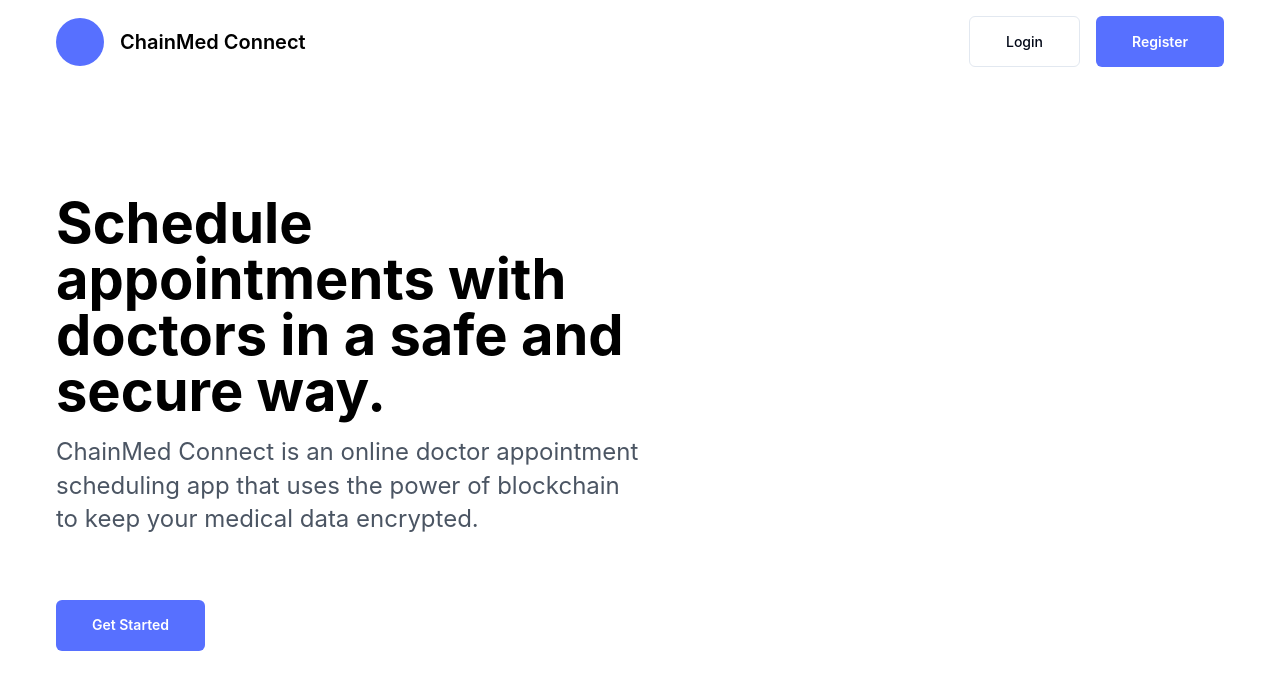
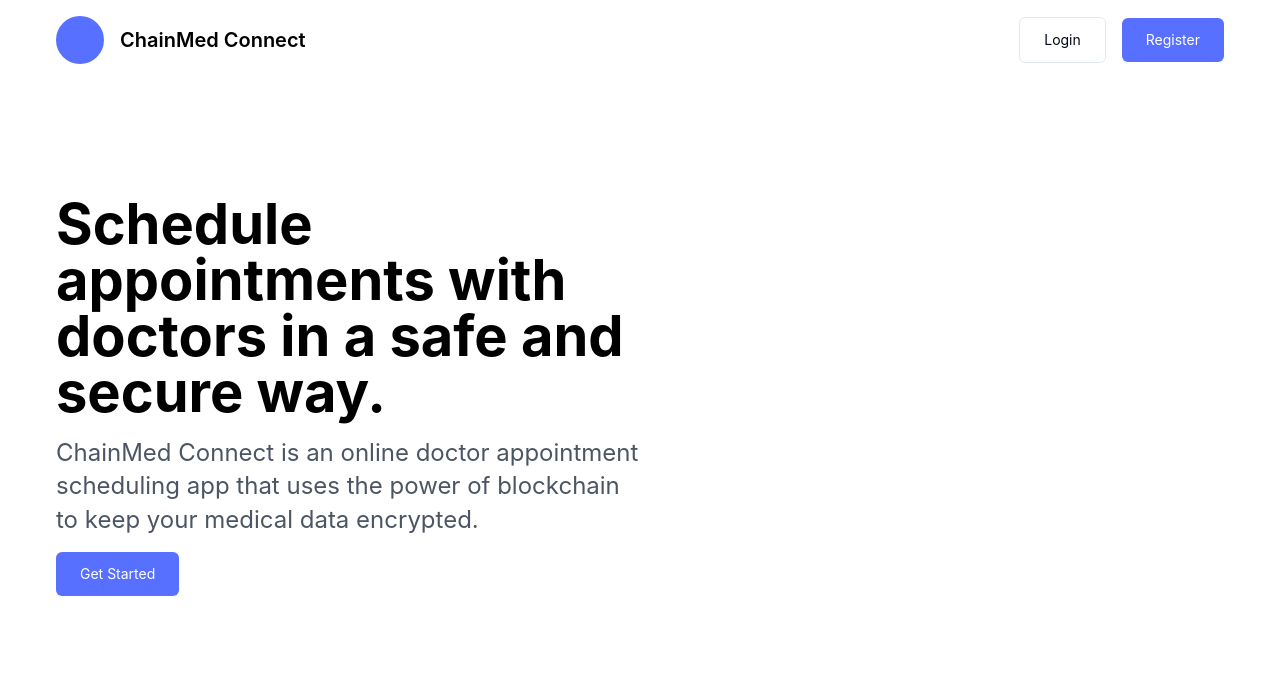
Before and after one commit to Samshh/Hackathon-Project---The-Launchpad, a React (Vite) app in the folder frontend/: page / in a window 1280 px wide. Shown: the top 690 px of the page. Built offline with nearby package versions, Linux system fonts and the light colour scheme.

Commit message:
minor changes

```diff
--- a/frontend/src/components/ui/button.tsx
+++ b/frontend/src/components/ui/button.tsx
@@ -5,24 +5,26 @@ import { cva, type VariantProps } from "class-variance-authority"
 import { cn } from "@/lib/utils"
 
 const buttonVariants = cva(
-  "inline-flex items-center justify-center whitespace-nowrap rounded-md text-sm font-medium ring-offset-background transition-colors focus-visible:outline-none focus-visible:ring-2 focus-visible:ring-ring focus-visible:ring-offset-2 disabled:pointer-events-none disabled:opacity-50",
+  "inline-flex w-min items-center justify-center whitespace-nowrap rounded-md text-sm font-medium ring-offset-background transition-colors focus-visible:outline-none focus-visible:ring-2 focus-visible:ring-ring focus-visible:ring-offset-2 disabled:pointer-events-none disabled:opacity-50",
   {
     variants: {
       variant: {
-        default: "bg-accent text-white font-semibold hover:bg-accent/90",
+        default: "bg-accent text-white font-normal hover:bg-accent/90",
         destructive:
           "bg-destructive text-destructive-foreground hover:bg-destructive/90",
         outline:
-          "border border-input bg-background hover:bg-accent hover:text-white",
+          "border border-input bg-background font-normal hover:bg-accent hover:text-white",
+        gender:
+          "border border-input bg-background font-normal hover:bg-accent hover:text-white px-[0.75rem] py-[0.5rem]",
         secondary:
           "bg-secondary text-secondary-foreground hover:bg-secondary/80",
         ghost: "hover:bg-accent hover:text-accent-foreground",
         link: "text-primary underline-offset-4 hover:underline",
       },
       size: {
-        default: "h-[3.188rem] px-[2.25rem] py-2",
+        default: "px-[0.75rem] py-[0.5rem]",
         sm: "h-9 rounded-md px-3",
-        lg: "h-11 rounded-md px-8",
+        lg: "px-[1.50rem] py-[0.75rem]",
         icon: "h-10 w-10",
       },
     },
--- a/frontend/src/pages/home/index.tsx
+++ b/frontend/src/pages/home/index.tsx
@@ -13,27 +13,27 @@ export default function HomePage() {
   };
 
   return (
-    <main className="max-w-[90rem] mx-auto px-[3.5rem] pt-[1rem] pb-[4.5rem] h-screen">
+    <main className="flex flex-col justify-between max-w-[90rem] mx-auto px-[3.5rem] pt-[1rem] pb-[4.5rem] h-screen">
       <nav className="sticky top-0 flex items-center justify-between">
         <HomeBtn />
         <div className="flex items-center justify-center gap-[1rem]">
-          <Button variant={"outline"} onClick={toLogin}>
+          <Button size={"lg"} variant={"outline"} onClick={toLogin}>
             Login
             </Button>
-          <Button onClick={toRegister}>
+          <Button size={"lg"} onClick={toRegister}>
             Register
             </Button>
         </div>
       </nav>
-      <section className="flex items-center min-h-[33.75rem] h-full">
-        <div className="w-1/2">
+      <div className="flex items-center min-h-[33.75rem] h-full">
+        <div className="flex flex-col w-1/2 gap-[1rem]">
           <h1 className="font-bold text-black">Schedule appointments with doctors in a safe and secure way.</h1>
-          <h5 className="font-normal text-gray-600 pt-[1rem]">ChainMed Connect is an online doctor appointment scheduling app that uses the power of blockchain to keep your medical data encrypted.</h5>
-          <Button onClick={toRegister} className="mt-[4rem]">
+          <h5 className="font-normal text-gray-600">ChainMed Connect is an online doctor appointment scheduling app that uses the power of blockchain to keep your medical data encrypted.</h5>
+          <Button size={"lg"} onClick={toRegister} className="w-min">
             Get Started
           </Button>
         </div>
-      </section>
+      </div>
     </main>
   );
 }
--- a/frontend/src/pages/register/components/RegistrationChoice.tsx
+++ b/frontend/src/pages/register/components/RegistrationChoice.tsx
@@ -29,10 +29,12 @@ export default function RegistrationChoice() {
         <p className="text-lg font-semibold">Registration</p>
         <p className="text-lg font-light">Step 1 of 3</p>
       </div>
-      <div className="flex flex-col">
-        <h6 className="font-normal">Creating an account</h6>
-        <h4 className="font-semibold">What type of account do you want to create?</h4>
-        <div className="flex flex-col gap-[1rem] pt-[1rem] pb-[2rem]">
+      <div className="flex flex-col h-full">
+        <div className="flex flex-col justify-center gap-[1rem] h-full">
+          <div className="flex flex-col">
+            <h6 className="font-normal">Creating an account</h6>
+            <h4 className="font-semibold">What type of account do you want to create?</h4>
+          </div>
           <div
             className={`w-full h-[12.5rem] border-2 border-gray-100 rounded-[1rem] px-[4rem] py-[2rem] cursor-pointer ${activeToggle === 'doctor' ? 'bg-accent' : ''}`}
             onClick={() => handleToggleClick('doctor')}
@@ -49,10 +51,10 @@ export default function RegistrationChoice() {
           </div>
         </div>
         <div className="flex justify-end gap-[1rem]">
-          <Button variant={"outline"} onClick={returnHome}>
+          <Button variant={"outline"} size={"lg"} onClick={returnHome}>
             Back
           </Button>
-          <Button onClick={toNext}>
+          <Button size={"lg"} onClick={toNext}>
             Next
           </Button>
         </div>
--- a/frontend/src/pages/register/patient/components/PatientForm.tsx
+++ b/frontend/src/pages/register/patient/components/PatientForm.tsx
@@ -33,12 +33,12 @@ export default function PatientForm() {
         <p className="text-lg font-semibold">Registration</p>
         <p className="text-lg font-light">Step 2 of 3</p>
       </div>
-      <div className="flex flex-col gap-[1rem]">
-        <div className="flex flex-col">
-          <p className="text-lg">Filling up basic information</p>
-          <h3 className="font-semibold">What are your personal details?</h3>
-        </div>
-        <div className="flex flex-col gap-[1rem]">
+      <div className="flex flex-col gap-[1rem] h-full pt-[2rem]">
+        <div className="flex flex-col justify-center gap-[1rem] h-full">
+          <div className="flex flex-col">
+            <p className="text-lg">Filling up basic information</p>
+            <h3 className="font-semibold">What are your personal details?</h3>
+          </div>
           <div className="flex flex-col gap-[.25rem]">
             <p>First Name:</p>
             <Input placeholder="Sam" />
@@ -51,7 +51,7 @@ export default function PatientForm() {
             <p>Gender:</p>
             <DropdownMenu>
               <DropdownMenuTrigger>
-                <Button variant={"outline"} className="w-full flex justify-start">
+                <Button variant={"gender"} className="w-full flex justify-start">
                   {selectedGender ? selectedGender : "Gender"}
                 </Button>
               </DropdownMenuTrigger>
@@ -83,11 +83,11 @@ export default function PatientForm() {
             <Input placeholder="September 4, 2003" />
           </div>
         </div>
-        <div className="flex justify-end gap-[1rem] bottom-0">
-          <Button variant={"outline"} onClick={returnPrev}>
+        <div className="flex justify-end gap-[1rem] mt-auto">
+          <Button variant={"outline"} size={"lg"} onClick={returnPrev}>
             Back
           </Button>
-          <Button onClick={toNext}>
+          <Button size={"lg"} onClick={toNext}>
             Next
           </Button>
         </div>
```
Also changed, not shown: 1 other file (tests, documents, lock files or other folders).
